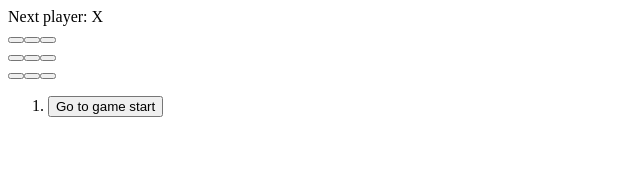
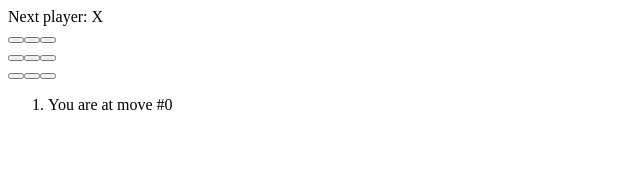
Before and after one commit to Masaya-Nishijima/learn-front, a React (Vite) app in the folder tutorial-tic-tac-toe/: page / in a window 1280 px wide. Shown: the top 186 px of the page, without its empty margins (0-640 px from the left). Built offline with nearby package versions, Linux system fonts and the light colour scheme; the HTML template or start-up script is replaced by a standard one.

Commit message:
現在の着手をボタンからメッセージへ

```diff
--- a/tutorial-tic-tac-toe/src/App.tsx
+++ b/tutorial-tic-tac-toe/src/App.tsx
@@ -85,7 +85,11 @@ export default function Game() {
     }
     return (
       <li key={move}>
-        <button onClick={() => jumpTo(move)}>{description}</button>
+        {
+          (move == currentMove) ?
+            <div>You are at move #{currentMove}</div> :
+            <button onClick={() => jumpTo(move)}>{description}</button>
+        }
       </li>
     );
   });
```
